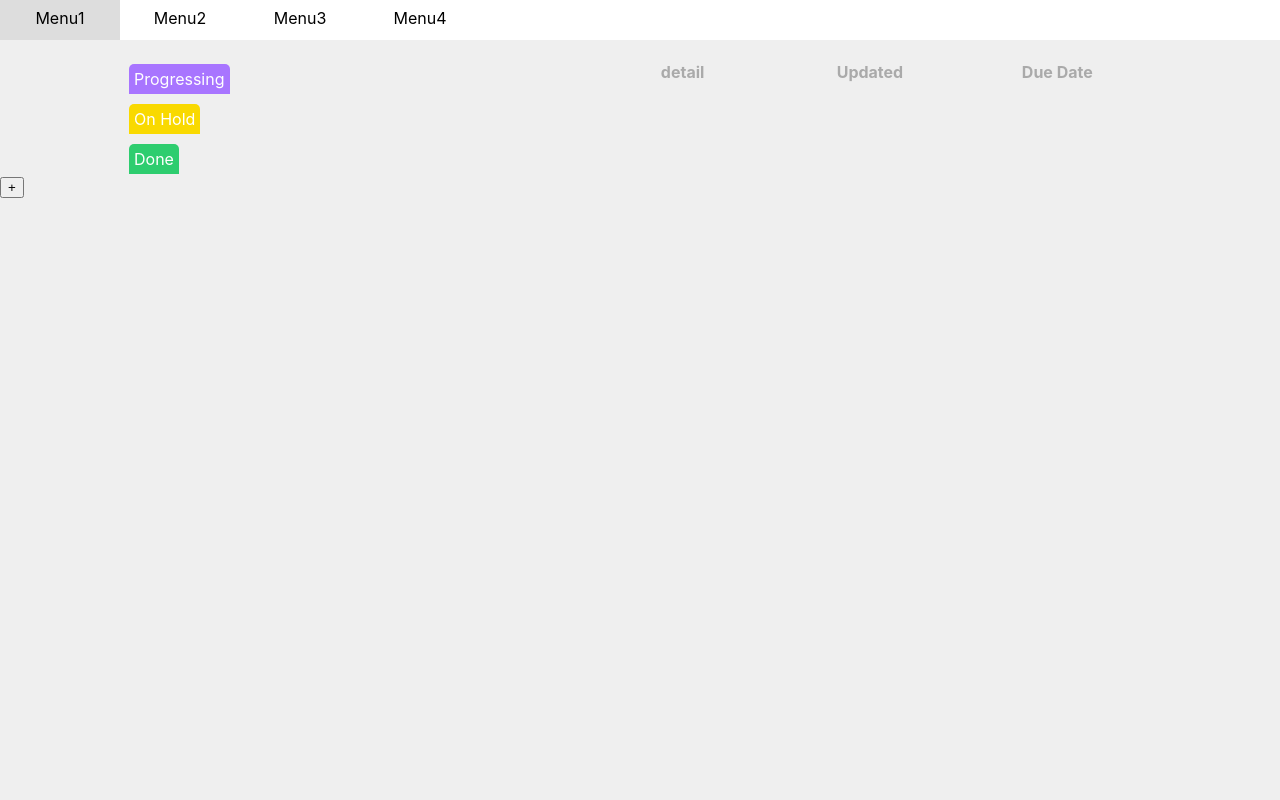
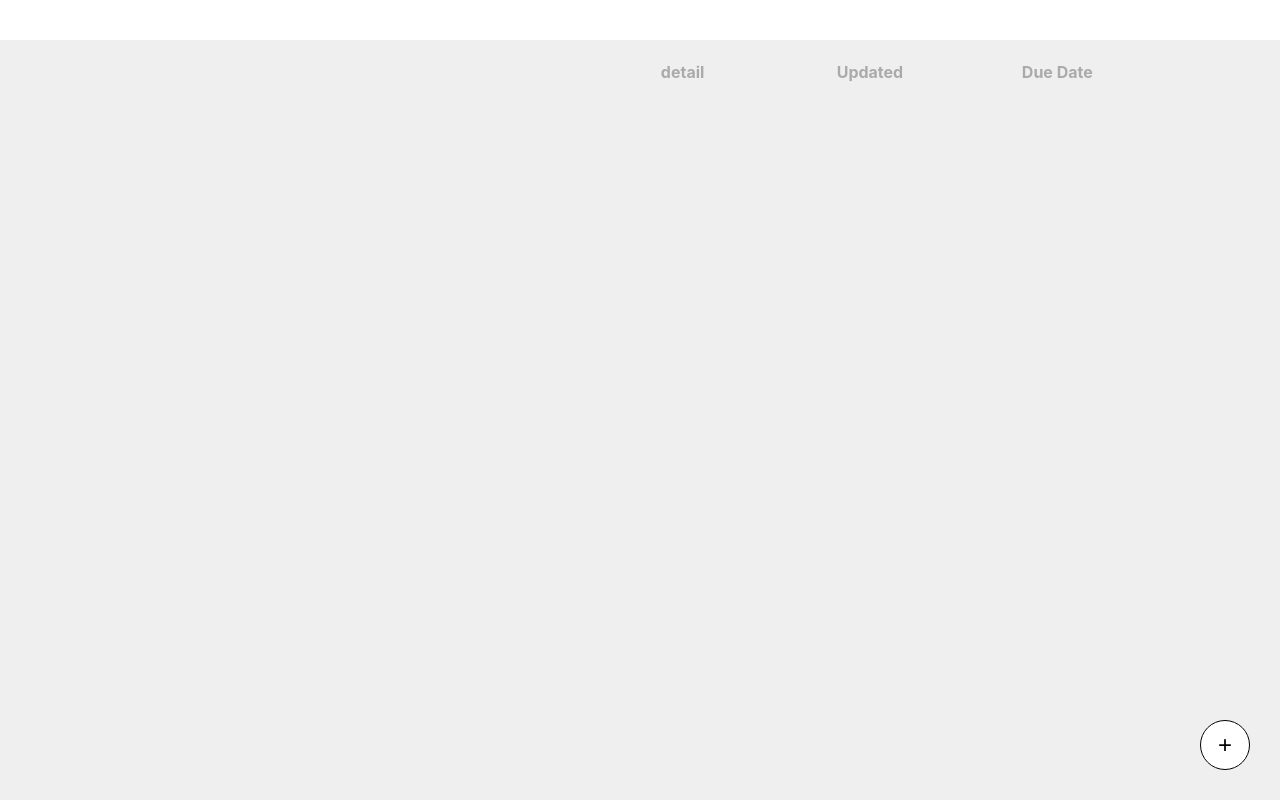
Before and after one commit to ShinKyuJin/todolist, a React (Create React App) app: page / in a window 1280 px wide. Built offline with nearby package versions, Linux system fonts and the light colour scheme.

Commit message:
warning 수정, modal capturing 성공, 삭제 성공, status update 성공

```diff
--- a/src/components/list/Todolist.scss
+++ b/src/components/list/Todolist.scss
@@ -31,23 +31,40 @@
     }
 
     &__caption {
-      position: absolute;
-      left: 1px;
-      margin-top: -30px;
-      color: white;
-      padding: 5px;
-      display: block;
-      border-radius: 5px 5px 0 0;
 
-      &__progress {
+      &__progress::before {
+        position: absolute;
+        padding: 5px;
+        margin-top: -29px;
+        border-radius: 5px 5px 0 0;
+        left: 0;
+        width: 150px;
+        color: white;
+        content: 'Progressing';
         background-color: rgb(168, 117, 255);
       }
 
-      &__hold {
+      &__hold::before {
+        position: absolute;
+        padding: 5px;
+        margin-top: -29px;
+        border-radius: 5px 5px 0 0;
+        left: 0;
+        width: 150px;
+        color: white;
+        content: 'on Holding';
         background-color: rgb(249, 217, 0);
       }
 
-      &__done {
+      &__done::before {
+        position: absolute;
+        padding: 5px;
+        margin-top: -29px;
+        border-radius: 5px 5px 0 0;
+        left: 0;
+        width: 150px;
+        color: white;
+        content: 'Done';
         background-color: rgb(46, 205, 111);
       }
     }
--- a/src/components/list/index.tsx
+++ b/src/components/list/index.tsx
@@ -9,21 +9,16 @@ const Todolist: React.FC = () => {
   const todos = useTodos();
 
   let key = 0;
-  const progressList = todos.map((todo) =>
-    todo.status === todoStatus.PROGRESS ?
-    <Todo todo={todo} key={key++} /> : null
-  );
 
-  const holdList = todos.map((todo) =>
-    todo.status === todoStatus.HOLD ?
-    <Todo todo={todo} key={key++} /> : null
-  );
-
-  const doneList = todos.map((todo) =>
-    todo.status === todoStatus.DONE ?
-    <Todo todo={todo} key={key++} /> : null
-  );
-
+  const progressList = todos.filter((todo) => todo.status === todoStatus.PROGRESS).map((todo) => (
+    <Todo todo={todo} key={key++} />
+  ));
+  const holdList = todos.filter((todo) => todo.status === todoStatus.HOLD).map((todo) => (
+    <Todo todo={todo} key={key++} />
+  ));
+  const doneList = todos.filter((todo) => todo.status === todoStatus.DONE).map((todo) => (
+    <Todo todo={todo} key={key++} />
+  ));
 
   return (
     <div className="list">
@@ -37,15 +32,20 @@ const Todolist: React.FC = () => {
           </tr>
         </thead>
         <tbody>
-          <span className="list__table__caption list__table__caption__progress">Progressing</span>
+          {
+            progressList.length > 0 ?
+            <tr className="list__table__caption list__table__caption__progress"></tr> : null
+          }
           {progressList}
-          <br />
-          <br />
-          <span className="list__table__caption list__table__caption__hold">On Hold</span>
+          {
+            holdList.length > 0 ?
+            <tr className="list__table__caption list__table__caption__hold"></tr> : null
+          }
           {holdList}
-          <br />
-          <br />
-          <span className="list__table__caption list__table__caption__done">Done</span>
+          {
+            doneList.length > 0 ?
+            <tr className="list__table__caption list__table__caption__done"></tr> : null
+          }
           {doneList}
         </tbody>
       </table>
--- a/src/components/modal/Modalform.scss
+++ b/src/components/modal/Modalform.scss
@@ -9,34 +9,68 @@
 
 .modal {
   position: fixed;
+  width: 70%;
+  height: 50%;
   top: 50%;
   left: 50%;
   transform: translate(-50%, -50%);
-  width: 320px;
+
   background-color: white;
   box-shadow: 0 3px 6px rgba(0, 0, 0, 0.16);
 
-  &__make {
-    position: absolute;
-    right: 10%;
+  &__form {
+    text-align: center;
 
-    &__btn {
+    & > input {
+      width: 70%;
+      margin-top: 30px;
+      height: 40px;
+      text-align: center;
       border: none;
-      width: 50px;
-      height: 50px;
-      box-shadow: 0 6px 12px rgba(0, 0, 0, 0.1), 0 6px 12px rgba(0, 0, 0, 0.1);
-      background-color: white;
-      font-size: 32px;
-      color: black;
-      border-radius: 40px;
+      border-bottom: 1px solid black;
+      font-size: 20px;
+
+      &:focus {
+        outline: none;
+      }
+    }
+
+    &__add {
+      margin-top: 30px;
+      width: 100%;
+      height: 40px;
+      color:white;
+      border: none;
+      background-color: black;
 
       &:hover {
-        background-color: #888;
+        background-color: #555;
         cursor: pointer;
-      }
-      &:focus {
-        background-color: black;
       }
     }
   }
 }
+
+.btn-add {
+  position: fixed;
+  right: 30px;
+  bottom: 30px;
+  width: 50px;
+  height: 50px;
+  border-radius: 35px 35px;
+  border: none;
+  border: 1px solid black;
+  background-color: white;
+  font-size: 24px;
+
+  &:hover {
+    border: 1px solid white;
+    background-color: black;
+    color: white;
+    cursor: pointer;
+  }
+
+  &:focus {
+    outline: none;
+  }
+}
--- a/src/components/modal/index.tsx
+++ b/src/components/modal/index.tsx
@@ -54,32 +54,43 @@ const Modalform: React.FC = () => {
     setAddDue(0);
   };
 
+  const handleKeyPress = (e: React.KeyboardEvent) => {
+    if (e.key === 'Enter') {
+      handleClickAdd();
+    }
+  }
+
+  const handleClickOutModal = (e: React.MouseEvent) => {
+    e.stopPropagation();
+    setClick(!click);
+  }
+
+
   return (
     <React.Fragment>
       {
         click &&
-        <div className="modal-overlay" />
+        <div className="modal-overlay" onClickCapture={handleClickOutModal} />
       }
-      <div className="modal">
-        <div className="modal__form">
-          {
-            click &&
-            <div className="modal__form__body">
-              <input type="text" onChange={handleChangeSubject} />
-              <p className="modal__form__body__curTime">{cur}</p>
+      {
+        click &&
+        <div className="modal">
+          <div className="modal__form">
+              <input type="text" onChange={handleChangeSubject} placeholder="할 일을 적어주세요" onKeyPress={handleKeyPress} autoFocus />
+              <p className="modal__form__curTime">{cur}</p>
               <button type="button" onClick={handleCurAddDay}>+1</button>
               <button type="button" onClick={handleCurSubDay}>-1</button>
-              <p className="modal__form__body__dueTime">{due}</p>
+              <p className="modal__form__dueTime">{due}</p>
               <button type="button" onClick={handleDueAddDay}>+1</button>
               <button type="button" onClick={handleDueSubDay}>-1</button>
               <br />
-              <button type="button" onClick={handleClickAdd}>추가</button>
-            </div>
-          }
+              <button type="button" onClick={handleClickAdd} className="modal__form__add">추가</button>
+          </div>
         </div>
-      </div>
+      }
+
       {
-        !click && <button onClick={handleClick}>+</button>
+        !click && <button onClick={handleClick} className="btn-add">+</button>
       }
     </React.Fragment>
   );
--- a/src/components/navigation/index.tsx
+++ b/src/components/navigation/index.tsx
@@ -6,10 +6,6 @@ class Navigation extends React.Component {
   render() {
     return (
       <div className="template__nav">
-        <Link to='#' className="template__nav__link">Menu1</Link>
-        <Link to='#' className="template__nav__link">Menu2</Link>
-        <Link to='#' className="template__nav__link">Menu3</Link>
-        <Link to='#' className="template__nav__link">Menu4</Link>
       </div>
     )
   }
--- a/src/components/todo/index.tsx
+++ b/src/components/todo/index.tsx
@@ -4,6 +4,7 @@ import comment from '../../assets/comment.png';
 import './Todo.scss';
 import useModifyTodo from '../../hooks/useModifyTodo';
 import useChangeTodoStatus from '../../hooks/useChangeTodoStatus';
+import useDelTodo from '../../hooks/useDelTodo';
 
 type todoProps = {
   todo: todo;
@@ -24,9 +25,22 @@ const Todo = ({ todo }: todoProps) => {
     setDbSubject(!dbSubject);
   }
 
+  const handleKeyPress = (e: React.KeyboardEvent) => {
+    if (e.key === 'Enter') {
+      handleConfirmSubject();
+    }
+  }
+
   const dbClickSubjectInput = (
     <div>
-      <input type="text" className="list__table__td__subject-modify" onChange={handleChangeSubject} value={subject} />
+      <input
+        type="text"
+        className="list__table__td__subject-modify"
+        onChange={handleChangeSubject}
+        value={subject}
+        onKeyPress={handleKeyPress}
+        autoFocus
+      />
       <button type="button" onClick={handleConfirmSubject}>확인</button>
     </div>
   )
@@ -37,6 +51,12 @@ const Todo = ({ todo }: todoProps) => {
 
   const handleChangeStatus = () => {
     changeTodoStatus(todo.id, (todo.status + 1) % 3);
+  }
+
+  const delTodo = useDelTodo();
+
+  const handleDelTodo = () => {
+    delTodo(todo.id);
   }
 
   return (
@@ -57,6 +77,7 @@ const Todo = ({ todo }: todoProps) => {
       <td className="list__table__td__end">
         {todo.end}
         <button onClick={handleChangeStatus}>hello?</button>
+        <button onClick={handleDelTodo}>remove!</button>
       </td>
     </tr>
   );
--- /dev/null
+++ b/src/hooks/useDelTodo.ts
@@ -0,0 +1,13 @@
+import { useDispatch } from "react-redux";
+import { useCallback } from "react";
+import { delTodo } from "../modules/todos";
+
+const useDelTodo = () => {
+  const dispatch = useDispatch();
+
+  return useCallback(
+    (id: number) => dispatch(delTodo(id)), [dispatch]
+  );
+};
+
+export default useDelTodo;
--- a/src/modules/todos.ts
+++ b/src/modules/todos.ts
@@ -1,6 +1,7 @@
 const ADD_TODO = 'ADD_TODO' as const;
 const MODIFY_TODO_SUBJECT = 'MODIFY_TODO_SUBJECT' as const;
 const CHANGE_TODO_STATUS = 'CHANGE_TODO_STATUS' as const;
+const DEL_TODO = 'DEL_TODO' as const;
 
 export const addTodo = (subject: string, start: string, end: string) => ({
   type: ADD_TODO,
@@ -21,10 +22,16 @@ export const changeTodoStatus = (id: number, status: number) => ({
   status
 });
 
+export const delTodo = (id: number) => ({
+  type: DEL_TODO,
+  id
+});
+
 type todosAction =
   | ReturnType<typeof addTodo>
   | ReturnType<typeof modifyTodoSubject>
-  | ReturnType<typeof changeTodoStatus>;
+  | ReturnType<typeof changeTodoStatus>
+  | ReturnType<typeof delTodo>;
 
 export enum todoStatus {
   PROGRESS,
@@ -64,11 +71,10 @@ const todos = (state: todosState = initialState, action: todosAction) => {
       const newTodo = {...state[index]};
       newTodo.subject = action.subject;
 
-      return [
-        ...state.slice(0, action.id),
-        newTodo,
-        ...state.slice(action.id+1, state.length)
-      ];
+      const newState = [...state.filter((todo) => todo.id !== action.id)];
+      newState.push(newTodo);
+
+      return newState;
     }
 
     case CHANGE_TODO_STATUS: {
@@ -76,10 +82,14 @@ const todos = (state: todosState = initialState, action: todosAction) => {
       const newTodo = {...state[index]};
       newTodo.status = action.status;
 
+      const newState = [...state.filter((todo) => todo.id !== action.id)];
+      newState.push(newTodo);
+
+      return newState;
+    }
+    case DEL_TODO: {
       return [
-        ...state.slice(0, action.id),
-        newTodo,
-        ...state.slice(action.id+1, state.length)
+        ...state.filter((todo) => todo.id !== action.id)
       ];
     }
     default:
```
